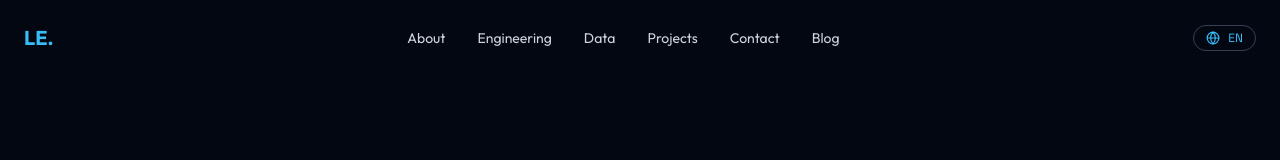
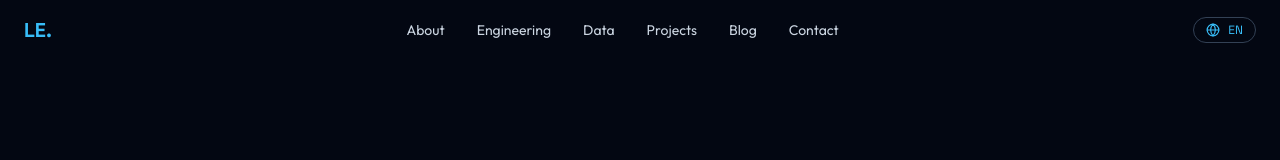
Before and after one commit to letcheverry1/portfolio, a React (Vite) app: page /blog in a window 1280 px wide. Shown: the top 160 px of the page. Built offline with nearby package versions, Linux system fonts and the light colour scheme.

Commit message:
Applying visual fixes to Navbar. Verifying and notifying user

```diff
--- a/src/components/Navbar.jsx
+++ b/src/components/Navbar.jsx
@@ -1,11 +1,13 @@
 import React, { useState, useEffect } from 'react';
-import { Globe } from 'lucide-react';
+import { Globe, Menu, X } from 'lucide-react';
 import { translations } from '../data';
 import { Link, useLocation } from 'react-router-dom';
+import { motion, AnimatePresence } from 'framer-motion';
 
 export default function Navbar({ lang, setLang }) {
     const t = translations[lang].nav;
     const [scrolled, setScrolled] = useState(false);
+    const [mobileMenuOpen, setMobileMenuOpen] = useState(false);
     const location = useLocation();
     const isHome = location.pathname === '/';
 
@@ -15,25 +17,53 @@ export default function Navbar({ lang, setLang }) {
         return () => window.removeEventListener('scroll', handleScroll);
     }, []);
 
+    // Close menu when a link is clicked
+    const handleLinkClick = () => setMobileMenuOpen(false);
+
+    // Logic: If menu is open OR user scrolled, use solid background. Otherwise transparent.
+    const navBackground = (scrolled || mobileMenuOpen)
+        ? 'bg-gray-950 shadow-lg border-b border-slate-800'
+        : 'bg-transparent';
+
+    const NavLink = ({ itemKey, mobile = false }) => {
+        const className = mobile
+            ? "hover:text-sky-400 transition-colors capitalize"
+            : "hover:text-sky-400 transition-colors capitalize relative group";
+
+        const content = (
+            <>
+                {t[itemKey]}
+                {!mobile && <span className="absolute -bottom-1 left-0 w-0 h-0.5 bg-sky-400 transition-all group-hover:w-full"></span>}
+            </>
+        );
+
+        if (isHome) {
             return (
-        <nav className={`fixed top-0 w-full z-50 transition-all duration-300 ${scrolled ? 'bg-gray-950/90 backdrop-blur-md py-4 shadow-lg border-b border-sky-500/10' : 'bg-transparent py-6'}`}>
+                <a href={`#${itemKey}`} onClick={mobile ? handleLinkClick : undefined} className={className}>
+                    {content}
+                </a>
+            );
+        } else {
+            return (
+                <Link to={`/#${itemKey}`} onClick={mobile ? handleLinkClick : undefined} className={className}>
+                    {content}
+                </Link>
+            );
+        }
+    };
+
+    return (
+        <nav className={`fixed top-0 w-full z-50 transition-all duration-300 ${navBackground} py-4`}>
             <div className="max-w-7xl mx-auto px-6 flex justify-between items-center">
-                <Link to="/" className="text-xl font-bold text-sky-400">LE.</Link>
-                <div className="hidden md:flex gap-8 text-sm font-medium text-gray-300">
-                    {['about', 'engineering', 'data', 'projects', 'contact'].map((key) => (
-                        isHome ? (
-                            <a key={key} href={`#${key}`} className="hover:text-sky-400 transition-colors relative group">
-                                {t[key]}
-                                <span className="absolute -bottom-1 left-0 w-0 h-0.5 bg-sky-400 transition-all group-hover:w-full"></span>
-                            </a>
-                        ) : (
-                            <Link key={key} to={`/#${key}`} className="hover:text-sky-400 transition-colors relative group">
-                                {t[key]}
-                                <span className="absolute -bottom-1 left-0 w-0 h-0.5 bg-sky-400 transition-all group-hover:w-full"></span>
-                            </Link>
-                        )
+                {/* Logo */}
+                <Link to="/" className="text-xl font-bold font-mono text-sky-400 z-50 relative" onClick={handleLinkClick}>LE.</Link>
+
+                {/* Desktop Menu (Hidden on Mobile) */}
+                <div className="hidden md:flex gap-8 text-sm font-medium text-slate-300">
+                    {['about', 'engineering', 'data', 'projects'].map((key) => (
+                        <NavLink key={key} itemKey={key} />
                     ))}
-                    {/* Blog Link - Opens in new tab */}
+                    {/* Blog Link (New Tab) */}
                     <a
                         href="/blog"
                         target="_blank"
@@ -43,15 +73,67 @@ export default function Navbar({ lang, setLang }) {
                         {t.blog}
                         <span className="absolute -bottom-1 left-0 w-0 h-0.5 bg-sky-400 transition-all group-hover:w-full"></span>
                     </a>
+
+                    <NavLink itemKey="contact" />
                 </div>
+
+                {/* Desktop Language Toggle */}
+                <div className="hidden md:flex">
                     <button
                         onClick={() => setLang(lang === 'en' ? 'es' : 'en')}
-                    className="flex items-center gap-2 px-3 py-1 rounded-full border border-gray-700 hover:border-sky-400 text-xs font-mono transition-colors hover:bg-sky-500/10 text-sky-400"
+                        className="flex items-center gap-2 px-3 py-1 rounded-full border border-slate-700 hover:border-sky-400 text-xs font-mono transition-colors hover:bg-sky-500/10 text-sky-400"
                     >
                         <Globe size={14} />
                         {lang.toUpperCase()}
                     </button>
                 </div>
+
+                {/* Mobile Toggle Button (Visible on Mobile Only) */}
+                <div className="flex items-center gap-4 md:hidden z-50">
+                    {/* Mobile Lang Toggle */}
+                    <button
+                        onClick={() => setLang(lang === 'en' ? 'es' : 'en')}
+                        className="text-sky-400 text-xs font-mono border border-slate-700 px-2 py-1 rounded"
+                    >
+                        {lang.toUpperCase()}
+                    </button>
+                    <button
+                        className="text-slate-300 hover:text-sky-400 transition-colors"
+                        onClick={() => setMobileMenuOpen(!mobileMenuOpen)}
+                    >
+                        {mobileMenuOpen ? <X size={28} /> : <Menu size={28} />}
+                    </button>
+                </div>
+
+                {/* Mobile Menu Overlay (Full Screen) */}
+                <AnimatePresence>
+                    {mobileMenuOpen && (
+                        <motion.div
+                            initial={{ opacity: 0, x: '100%' }}
+                            animate={{ opacity: 1, x: 0 }}
+                            exit={{ opacity: 0, x: '100%' }}
+                            transition={{ type: "spring", damping: 25, stiffness: 200 }}
+                            className="fixed inset-0 h-screen w-screen bg-gray-950 z-40 flex flex-col items-center justify-center gap-8 md:hidden pt-20"
+                        >
+                            <div className="flex flex-col items-center gap-8 text-2xl font-medium text-slate-300">
+                                {['about', 'engineering', 'data', 'projects'].map((key) => (
+                                    <NavLink key={key} itemKey={key} mobile={true} />
+                                ))}
+                                <a
+                                    href="/blog"
+                                    target="_blank"
+                                    rel="noopener noreferrer"
+                                    onClick={handleLinkClick}
+                                    className="hover:text-sky-400 transition-colors"
+                                >
+                                    {t.blog}
+                                </a>
+                                <NavLink itemKey="contact" mobile={true} />
+                            </div>
+                        </motion.div>
+                    )}
+                </AnimatePresence>
+            </div>
         </nav>
     );
 }
```
Lines whose indentation alone changed are shown as unchanged.
